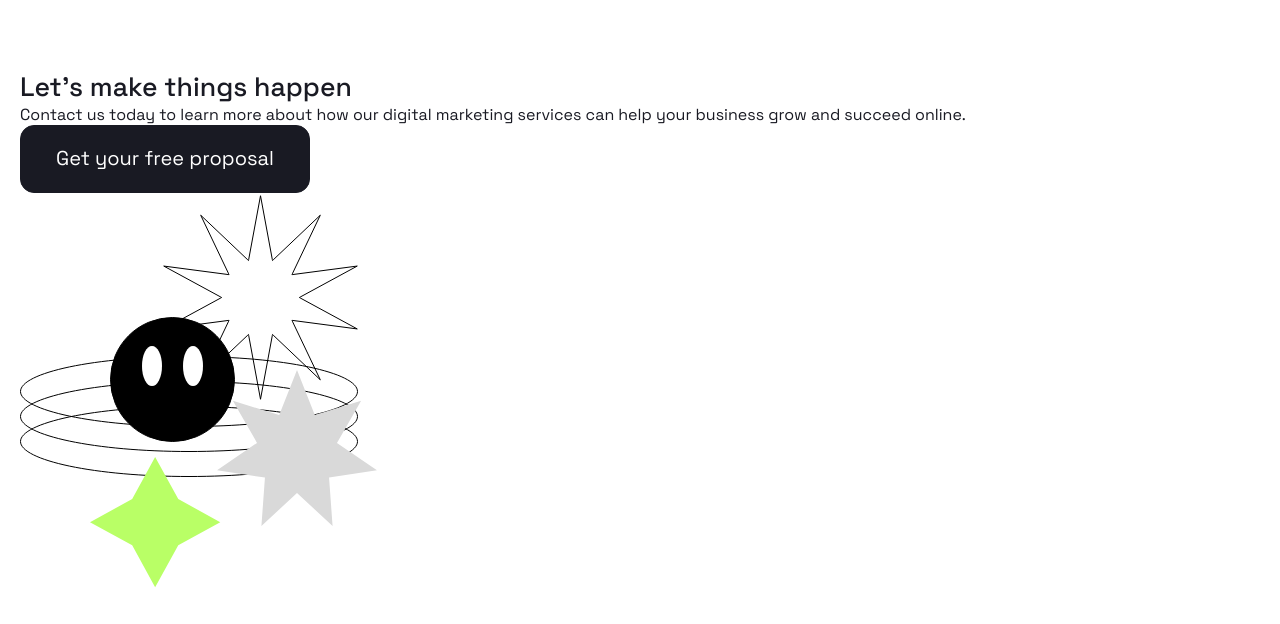
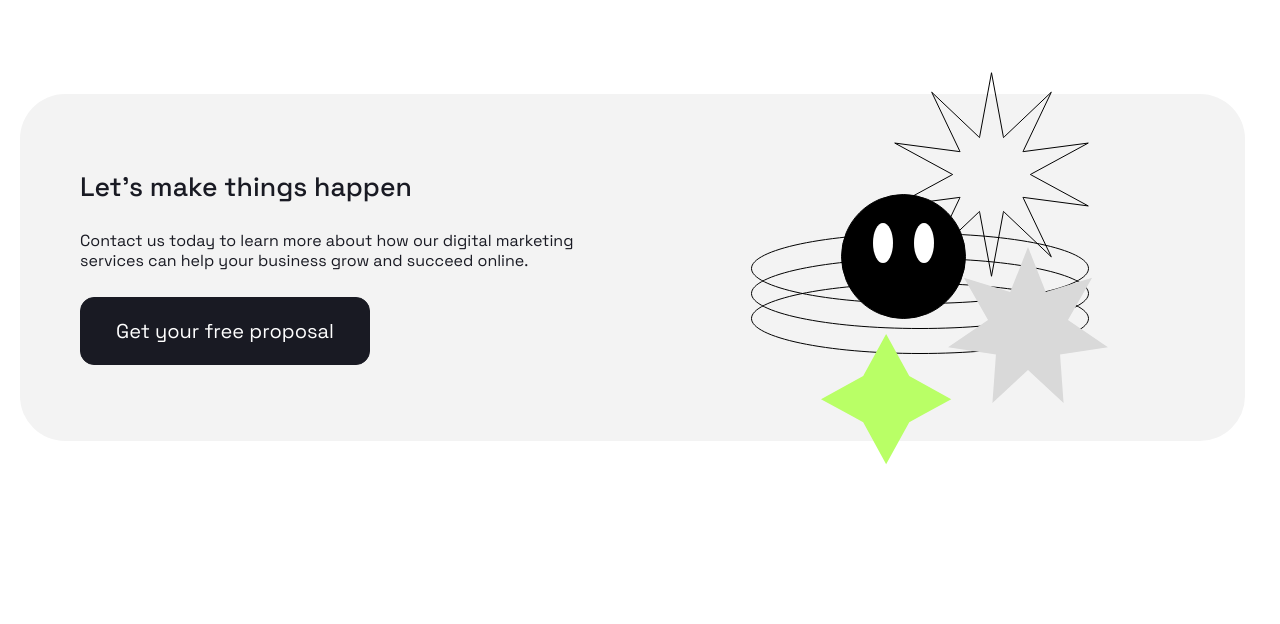
Before and after one commit to serjml/sass-html-positivus, a website: page index.html in a window 1280 px wide. Shown: the part 2126-2750 px from the top of the page. After the commit the page ends 2641 px from the top, so only its background shows below. Drawn offline with Linux system fonts and the light colour scheme.

Commit message:
feat: add banner styles & services desktop styles

```diff
--- a/styles/blocks/_banner.scss
+++ b/styles/blocks/_banner.scss
@@ -1 +1,31 @@
 @use '../helpers/' as *;
+
+.banner {
+  --bannerImageOffsetY: 24px;
+
+  padding-block: var(--bannerImageOffsetY);
+
+  &__inner {
+    display: flex;
+    justify-content: space-between;
+    align-items: center;
+    background-color: var(--color-gray);
+    border-radius: var(--border-radius-large);
+  }
+
+  &__body {
+    display: flex;
+    flex-direction: column;
+    align-items: start;
+    row-gap: 26px;
+    padding: 60px;
+  }
+
+  &__description {
+    max-width: 500px;
+  }
+
+  &__image {
+    margin-block: calc(var(--bannerImageOffsetY) * -1);
+  }
+}
```
Also changed, not shown: styles/styles.css, 1 other file.
